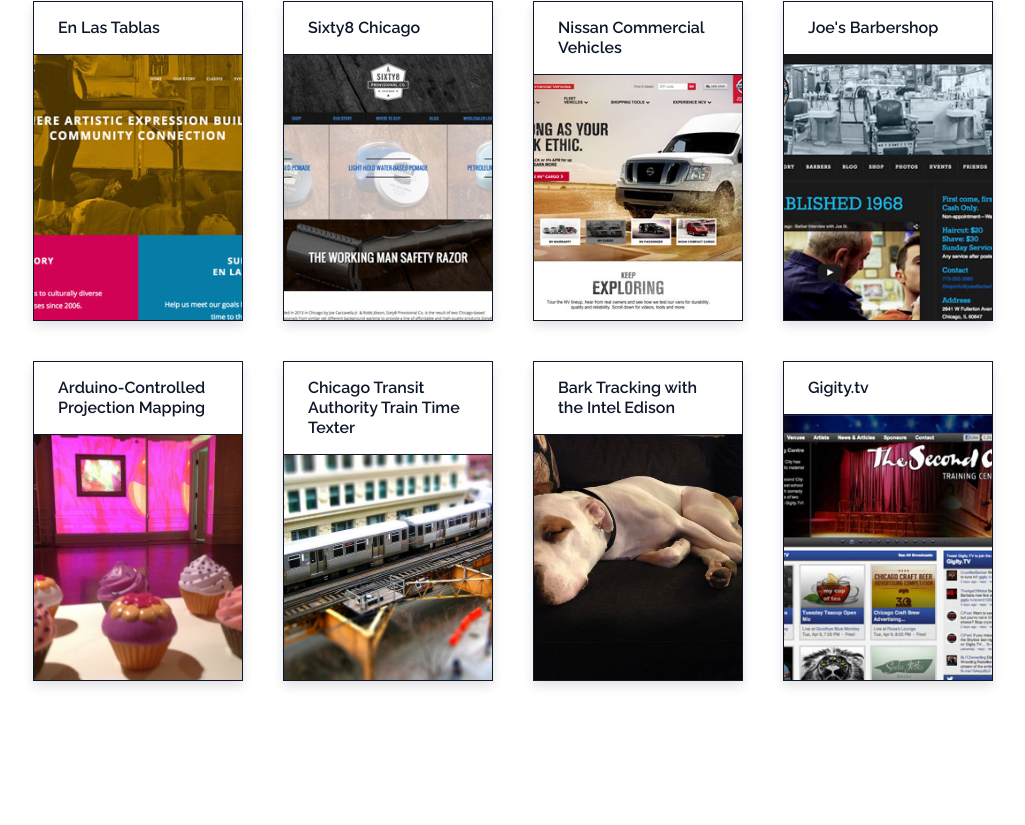
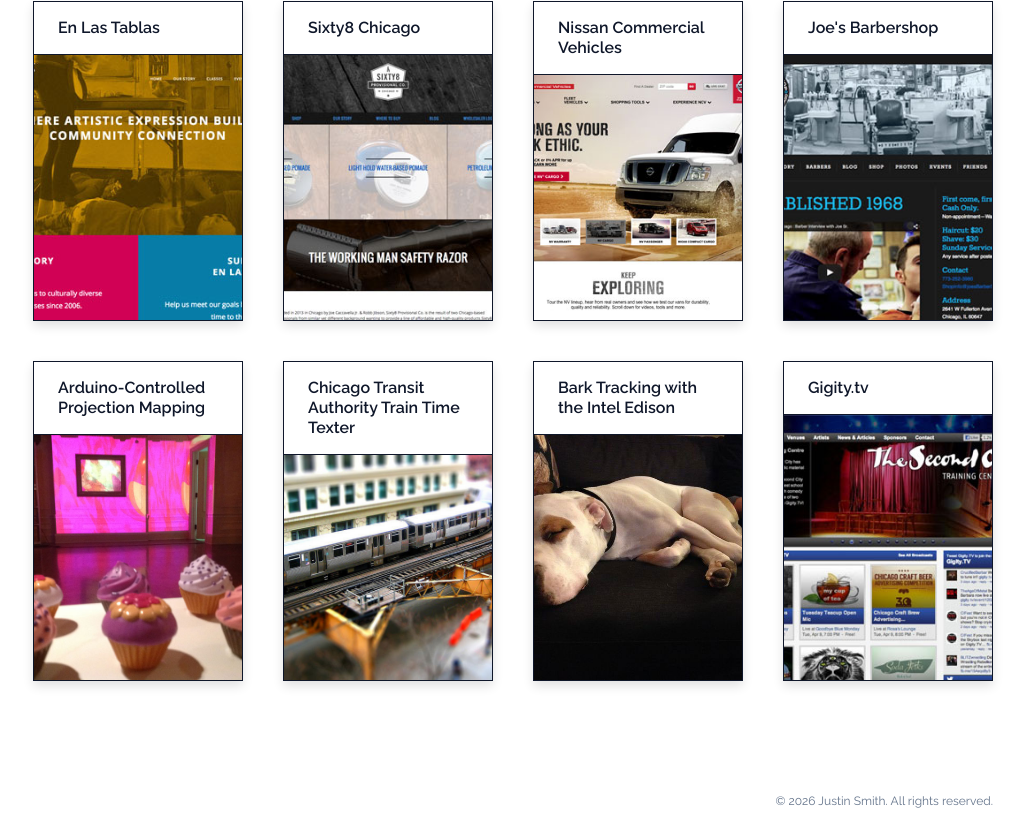
Before and after one commit to justinisamaker/isamaker, a Next.js app: page / in a window 1280 px wide. Shown: the part 1496-2321 px from the top of the page, without its empty margins (223-1248 px from the left). Before the commit the page ends 2289 px from the top, so only its background shows below. Built offline with nearby package versions, Linux system fonts and the light colour scheme.

Commit message:
feat: add copyright footer

```diff
--- a/src/app/layout.tsx
+++ b/src/app/layout.tsx
@@ -99,7 +99,13 @@
               </AnimatedLink>
             </div>
           </aside>
-          <div className="flex-1 md:ml-48 py-12 px-8 md:px-16">{children}</div>
+          <div className="flex-1 md:ml-48 pt-12 pb-4 px-8 md:px-16 flex flex-col">
+            <main className="flex-1">{children}</main>
+
+            <footer className="mt-12 text-right text-xs text-slate-500">
+              &copy; {new Date().getFullYear()} Justin Smith. All rights reserved.
+            </footer>
+          </div>
         </div>
       </body>
     </html>
```
